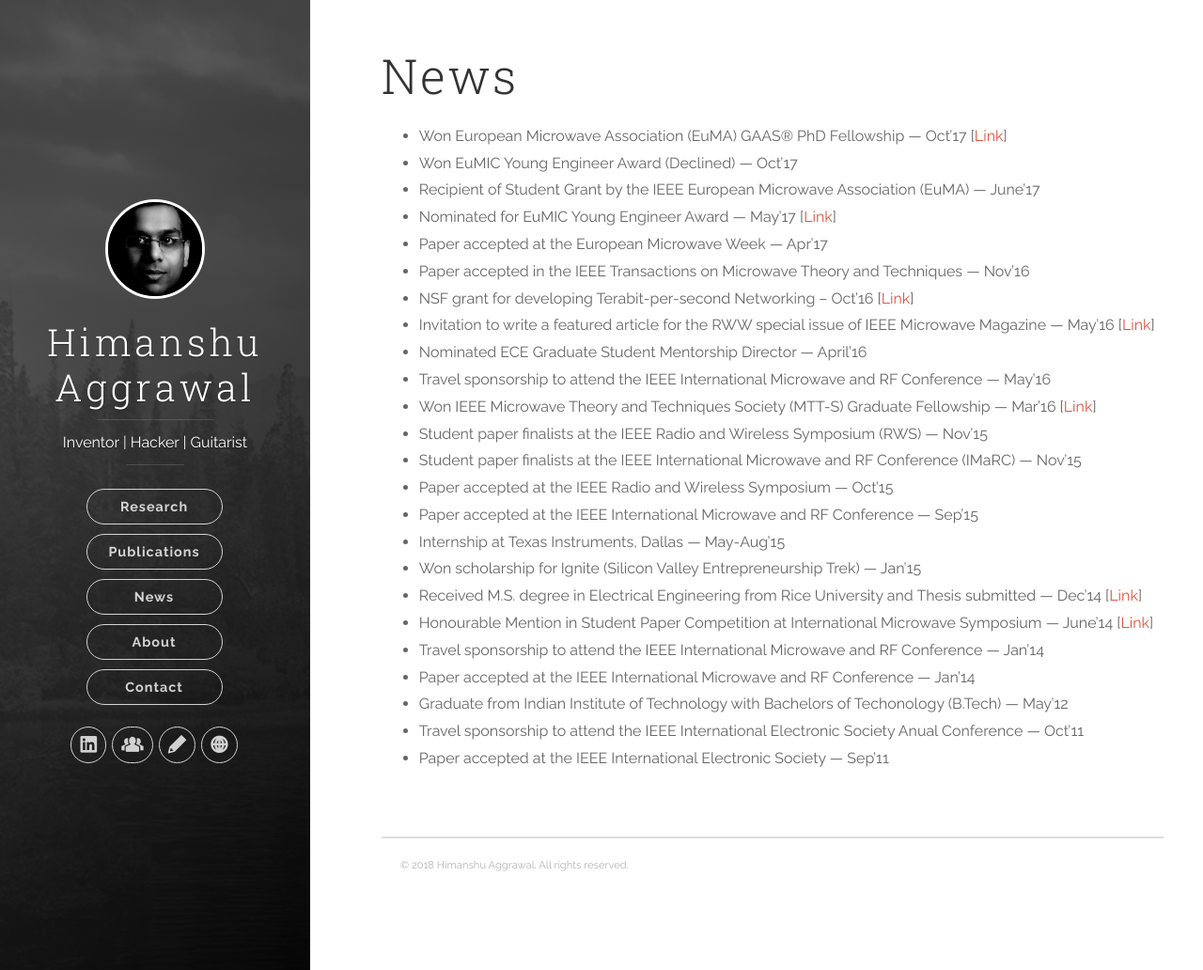
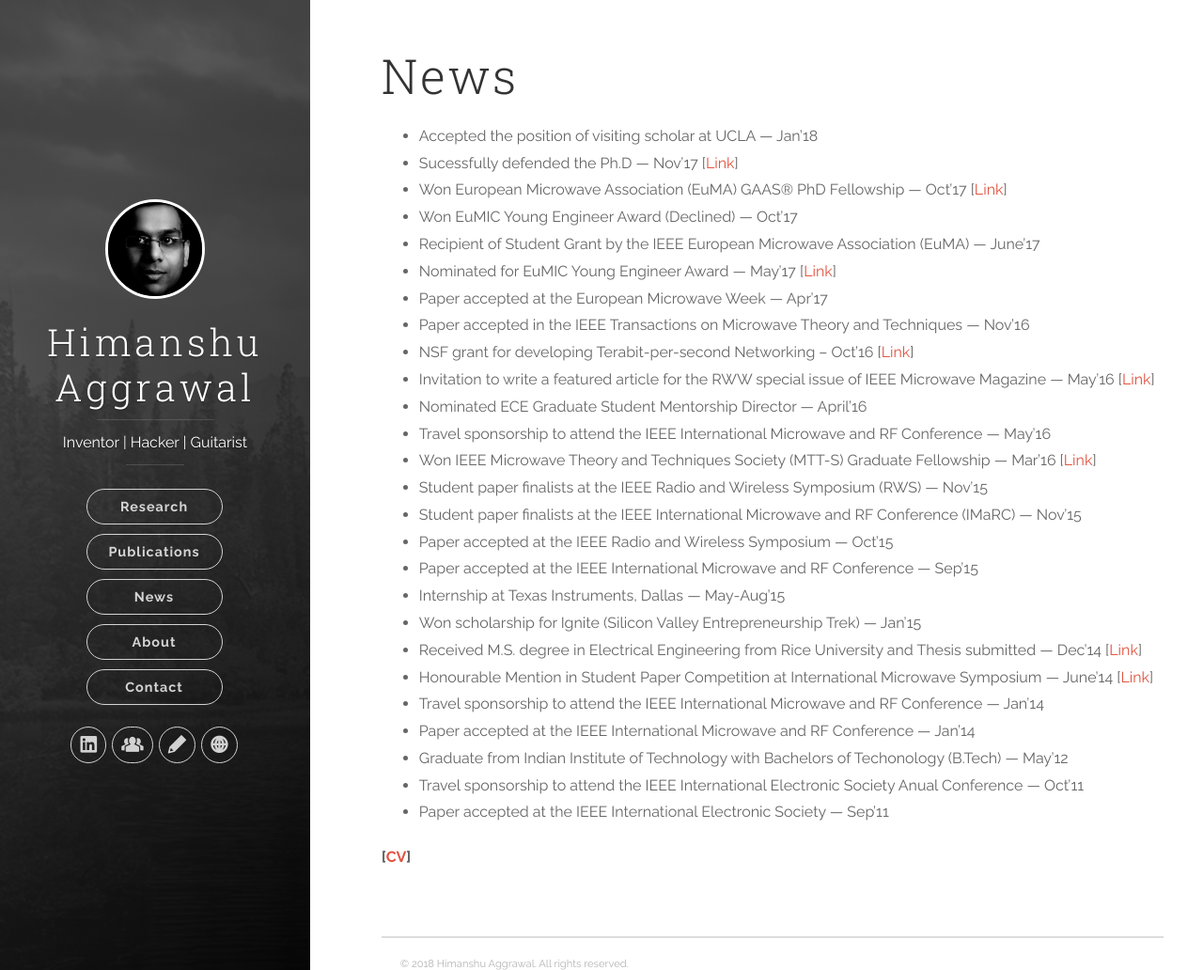
Before and after one commit to ahimanshu13/ahimanshu13.github.io, a Jekyll site: the page built from news/index.md, in a window 1280 px wide and 1032 px high. Shown: the whole window at 94% size. Built offline with Jekyll 4.4.1, drawn with Linux system fonts in a browser that asks for light colours; nearby versions of some CDN libraries.

Commit message:
Updated news

```diff
--- a/news/index.md
+++ b/news/index.md
@@ -4,6 +4,8 @@ title: News
 published: true
 ---
 
+- Accepted the position of visiting scholar at UCLA --- Jan'18
+- Sucessfully defended the Ph.D --- Nov'17 [[Link](http://himanshua.com/Documents/Defense.jpg){:target="_blank"}]
 - Won European Microwave Association (EuMA) GAAS® PhD Fellowship  --- Oct'17 [[Link](https://eceweb.rice.edu/news/aggrawal-wins-fellowship){:target="_blank"}]
 - Won EuMIC Young Engineer Award (Declined)  --- Oct'17
 - Recipient of Student Grant by the IEEE European Microwave Association (EuMA) --- June'17
@@ -28,3 +30,5 @@ published: true
 - Graduate from Indian Institute of Technology with Bachelors of Techonology (B.Tech) --- May'12
 - Travel sponsorship to attend the IEEE International Electronic Society Anual Conference --- Oct'11
 - Paper accepted at the IEEE International Electronic Society --- Sep'11
+
+ **[[CV](http://himanshua.com/Documents/Resume.pdf){:target="_blank"}]**
```
